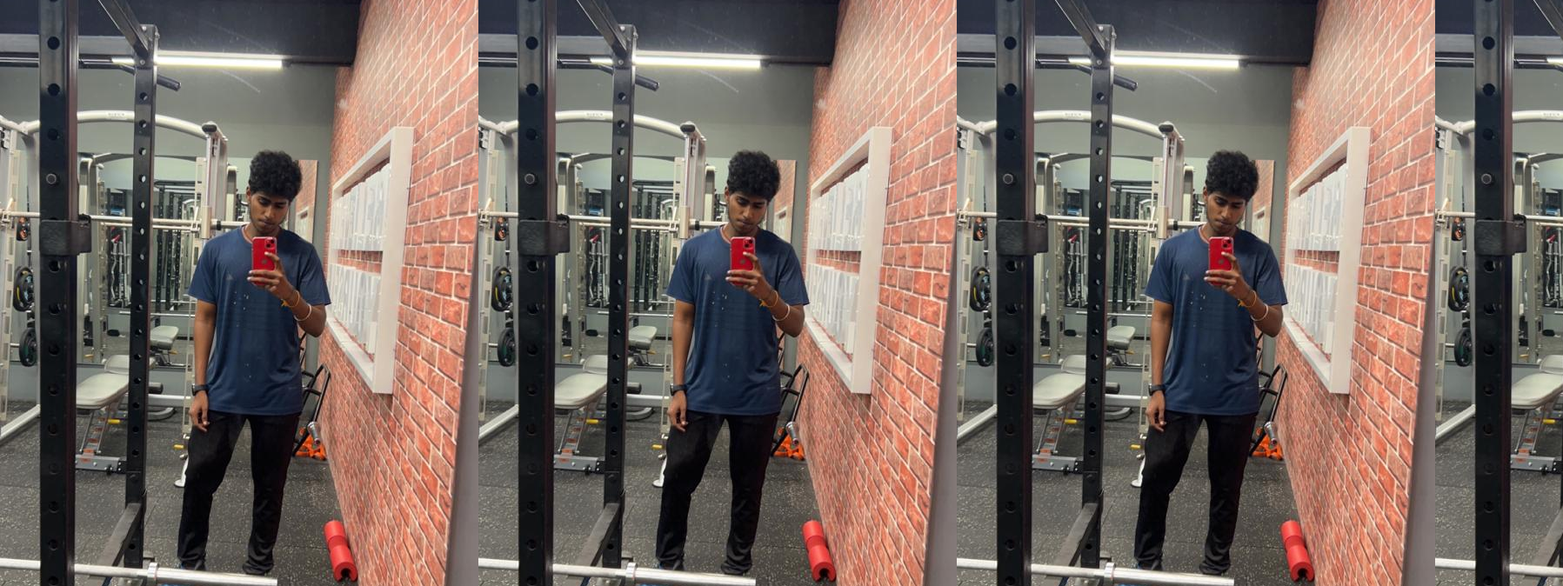
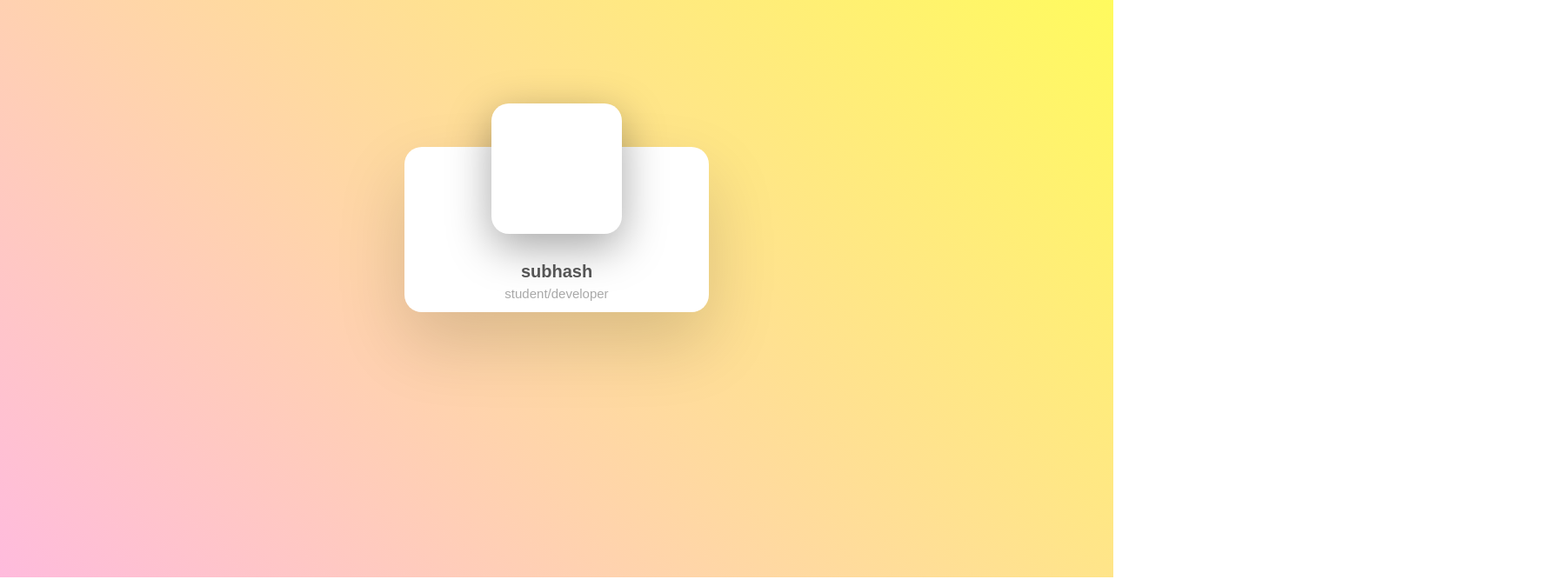
Before and after one commit to subhaz18/webdev, a plain HTML site: page initial.html in a window 1280 px wide. Shown: the part 136-810 px from the top of the page at 87% size, 1797 px wide, since content can reach past the window. Drawn offline with Linux system fonts and the light colour scheme.

Commit message:
Update initial.html

```diff
--- a/initial.html
+++ b/initial.html
@@ -4,40 +4,147 @@
     <title>mypage</title>
     <link rel="icon" type="image" href="/images/me.jpeg">
     <style>
-        body{
-            background-image: url("images/me.jpeg");
+        * {
+            margin: 0;
+            padding: 0;
+            box-sizing: border-box;
         }
-        .box{
-            padding-top: 8px;
-            padding-bottom: 12px;
-            width: 15cm;
-            border: 5px solid grey;
-            border-radius: 1cm;
-            background-image: url("images/social.jpeg");
+        body {
+            display: flex;
+            height: 100vh;
+            justify-content: center;
+            align-items: center;
+            font-family: Arial, Helvetica, sans-serif;
+            background: linear-gradient(45deg, #fbd, #ff5);
+        }
+
+        .card {
+            position: relative;
+            width: 350px;
+            height: 190px;
+            background: #fff;
+            border-radius: 20px;
+            box-shadow: 0 35px 80px rgba(0, 0, 0, 0.15);
+            transition: 0.5s;
+        }
+        .card:hover {
+            height: 450px;
+        }
+        .imgBx {
+            position: absolute;
+            left: 50%;
+            top: -50px;
+            transform: translateX(-50%);
+            width: 150px;
+            height: 150px;
+            background-color: #fff;
+            border-radius: 20px;
+            box-shadow: 0 15px 50px rgba(0, 0, 0, 0.35);
+            overflow: hidden;
+            transition: 0.5s;
+        }
+        .card:hover .imgBx {
+            width: 250px;
+            height: 250px;
+        }
+        .imgBx img {
+            width: 100%;
+            height: 100%;
+            border-radius: 10px;
+            object-fit: cover;
+            position: absolute;
+            top: 0;
+            left: 0;
+        }
+        .card .content {
+            position: absolute;
+            width: 100%;
+            height: 100%;
+            display: flex;
+            justify-content: center;
+            align-items: flex-end;
+            overflow: hidden;
+        }
+        .card .content .details {
+            padding: 40px;
             text-align: center;
-            justify-content: center;
-            position: relative;
-            left: 650px;
+            width: 100%;
+            transition: 0.5s;
+            transform: translateY(150px);
         }
-        .box1{
-            padding-top: 18cm;
-            padding-left: 46cm;
+        .card:hover .content .details {
+            transform: translateY(0px);
         }
+        .card .content .details h2 {
+            font-size: 1.25em;
+            font-weight: 600;
+            color: #555;
+            line-height: 1.2em;
+        }
+        .card .content .details h2 span {
+            font-size: 0.75em;
+            font-weight: 500;
+            opacity: 0.5;
+        }
+        .card .content .details .data {
+            display: flex;
+            justify-content: space-between;
+            margin: 20px 0;
+        }
+        .card .content .details .data h3 {
+            font-size: 1em;
+            color: #555;
+            line-height: 1.2em;
+            font-weight: 600;
+        }
+        .card .content .details .data h3 span {
+            font-size: 0.85em;
+            font-weight: 400;
+            opacity: 0.5;
+        }
+        .card .content .details .actionBtn {
+            display: flex;
+            justify-content: space-between;
+        }
+        .card .content .details .actionBtn button {
+            padding: 10px 30px;
+            border-radius: 5px;
+            border: none;
+            outline: none;
+            font-size: 1em;
+            font-weight: 500;
+            background: #ff5f95;
+            color: #fff;
+            cursor: pointer;
+        }
+        .card .content .details .actionBtn button:nth-child(2) {
+            border: 1px solid #999;
+            color: #999;
+            background-color: #fff;
+            cursor:pointer;
+        }
+
     </style>
 </head>
-<body style="background-color: black;">
-    <div class="test" style="color:greenyellow;">
-        <div class="box">
-            <h1 style="color: black;font-size: 1cm;">My socials</h1>
+<body>
+    <div class="card">
+        <div class="imgBx">
+
         </div>
-    </div>
-    <div class="box1">
-        <a href="https://instagram.com/subhash_252_?igshid=YmMyMTA2M2Y=" target="_blank">
-            <img src="/images/insta1.webp" width="50px">
-        </a>
-        <a href="https://www.snapchat.com/add/subhash_252?share_id=0aaHCbHgSKy3SXN6+IDkLg&locale=en_IN" target="_blank">
-            <img src="/images/snap.png" width="90px">
-        </a>
-    </div>
+        <div class="content">
+          <div class="details">
+            <h2>subhash<br /><span>student/developer</span></h2>
+            <div class="data">
+              <h3>342<br /><span>Posts</span></h3>
+              <h3>120k<br /><span>Followers</span></h3>
+              <h3>285<br /><span>Following</span></h3>
+            </div>
+            <div class="actionBtn">
+              <button onclick="window.location.href='https://instagram.com/subhash_252_?igshid=YmMyMTA2M2Y=';">instagram</button>
+              <button onclick="window.location.herf='https://www.snapchat.com/add/subhash_252?share_id=KSZi95dXQ/K82jfVtA0H+Q&locale=en_IN';">snapchat</button>
+            </div>
+          </div>
+        </div>
+      </div>
 </body>
 </html>
```
